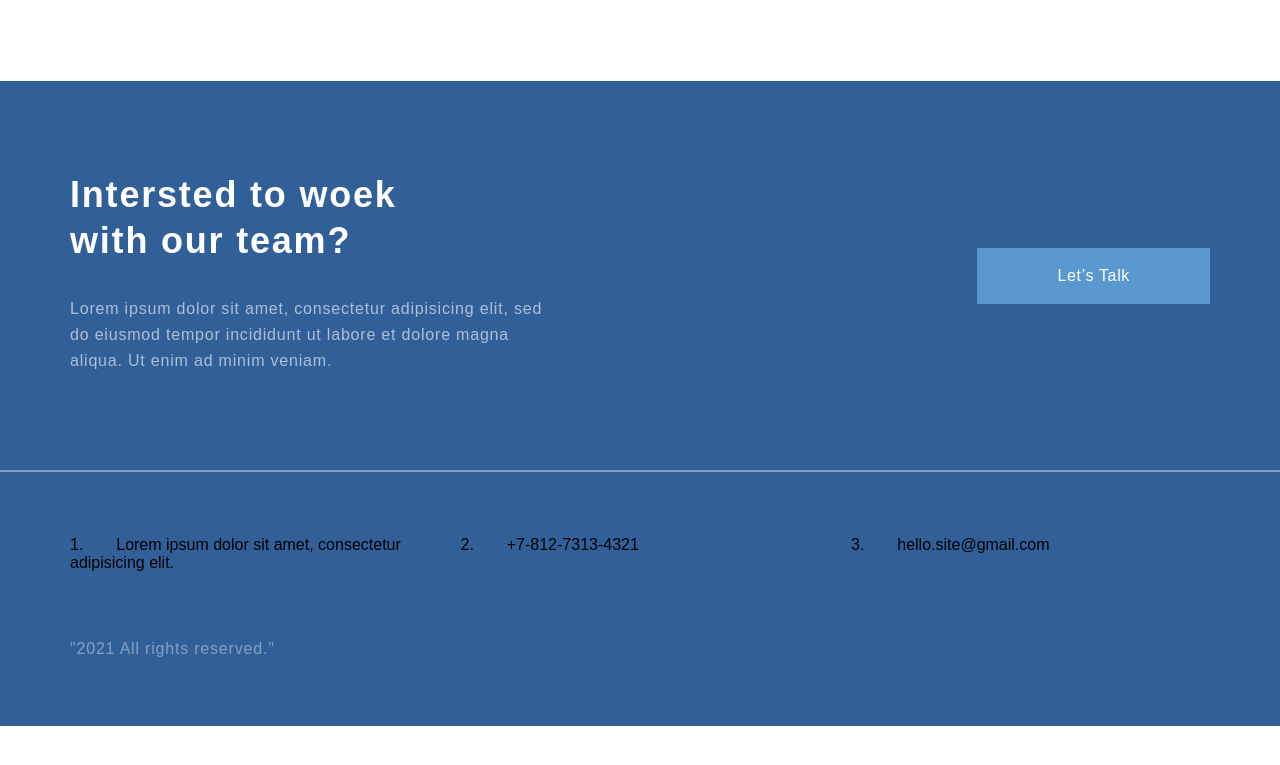
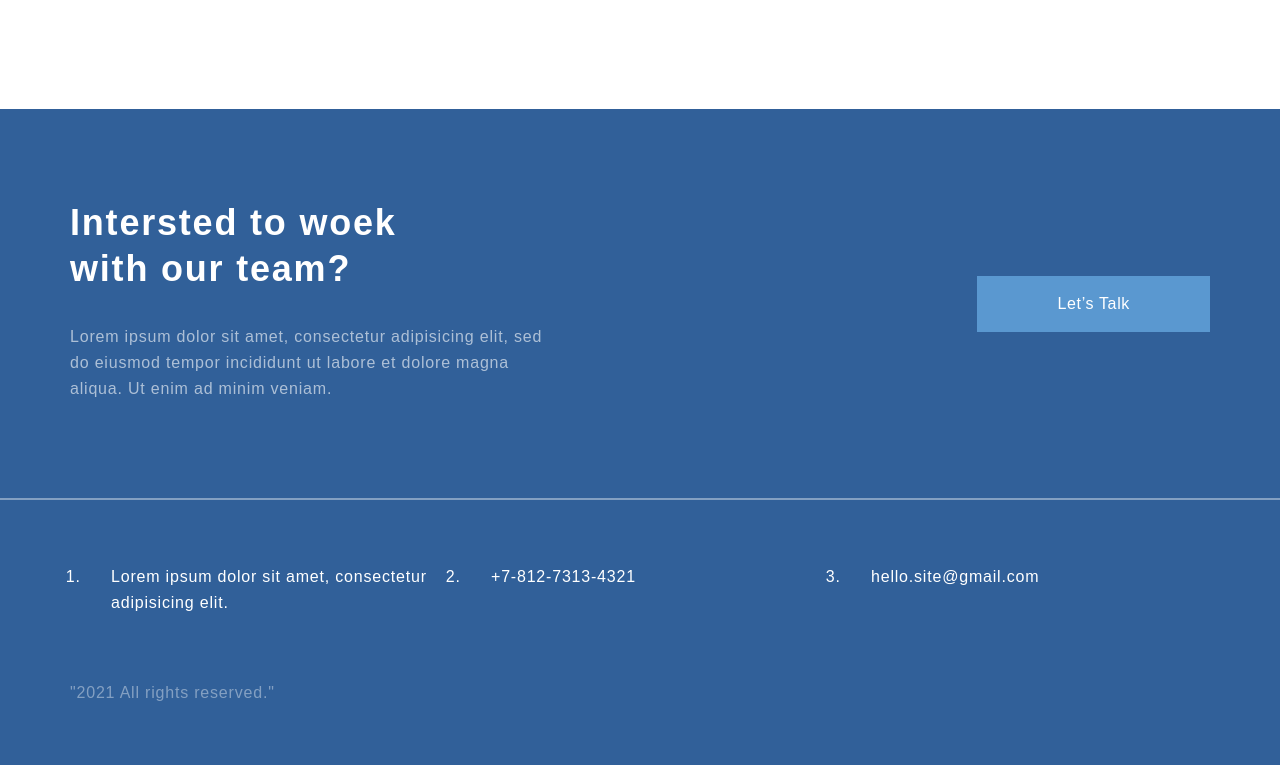
Before and after one commit to IppEvg/HTML-CSS_Repo, a plain HTML site: page index.html in a window 1280 px wide. Shown: the part 2642-3407 px from the top of the page. Before the commit the page ends 3368 px from the top, so only its background shows below. Drawn offline with Linux system fonts and the light colour scheme.

Commit message:
Homework6 fixed

```diff
--- a/index.html
+++ b/index.html
@@ -90,10 +90,10 @@
         <div class="container">
             <div class="contacts">
                 <ol class="list">
-                    <li class="down-li">1. &ensp;&ensp;&ensp; Lorem ipsum dolor sit amet, consectetur
+                    <li class="down-li">Lorem ipsum dolor sit amet, consectetur
                         adipisicing elit.</li>
-                    <li class="down-li">2. &ensp;&ensp;&ensp; +7-812-7313-4321</li>
-                    <li class="down-li">3. &ensp;&ensp;&ensp; hello.site@gmail.com</li>
+                    <li class="down-li">+7-812-7313-4321</li>
+                    <li class="down-li">hello.site@gmail.com</li>
                 </ol>
                 <div class="copyrights">
                     <p class="paragraph paragraph-copyrights">"2021 All rights reserved."</p>
--- a/stiles.css
+++ b/stiles.css
@@ -169,6 +169,7 @@ body {
     letter-spacing: 0.05em;
     color: #5A98D0;
     text-decoration-line: none;
+    margin-top: 28px;
 }
 .top_button{
     font-size: 16px;
@@ -201,7 +202,6 @@ body {
     flex-direction: row;
     justify-content: space-between;
     margin-top: 64px;
-    list-style-type: none;
     width: 100%;
 }
 .content{
@@ -266,9 +266,16 @@ body {
     border: 1px solid #FFFFFF;
 }
 .down-li{
-max-width: 359px;
-justify-items: flex-start;
-flex-grow: 1;
+    max-width: 359px;
+    justify-items: flex-start;
+    flex-grow: 1;
+    flex-basis: 33.33333%;
+    margin-left: 1em;
+    padding-left: 25px;
+    font-size: 16px;
+    line-height: 26px;
+    letter-spacing: 0.05em;
+    color: #FFFFFF;
 }
 .copyrights{
     margin-top: 64px;
```
